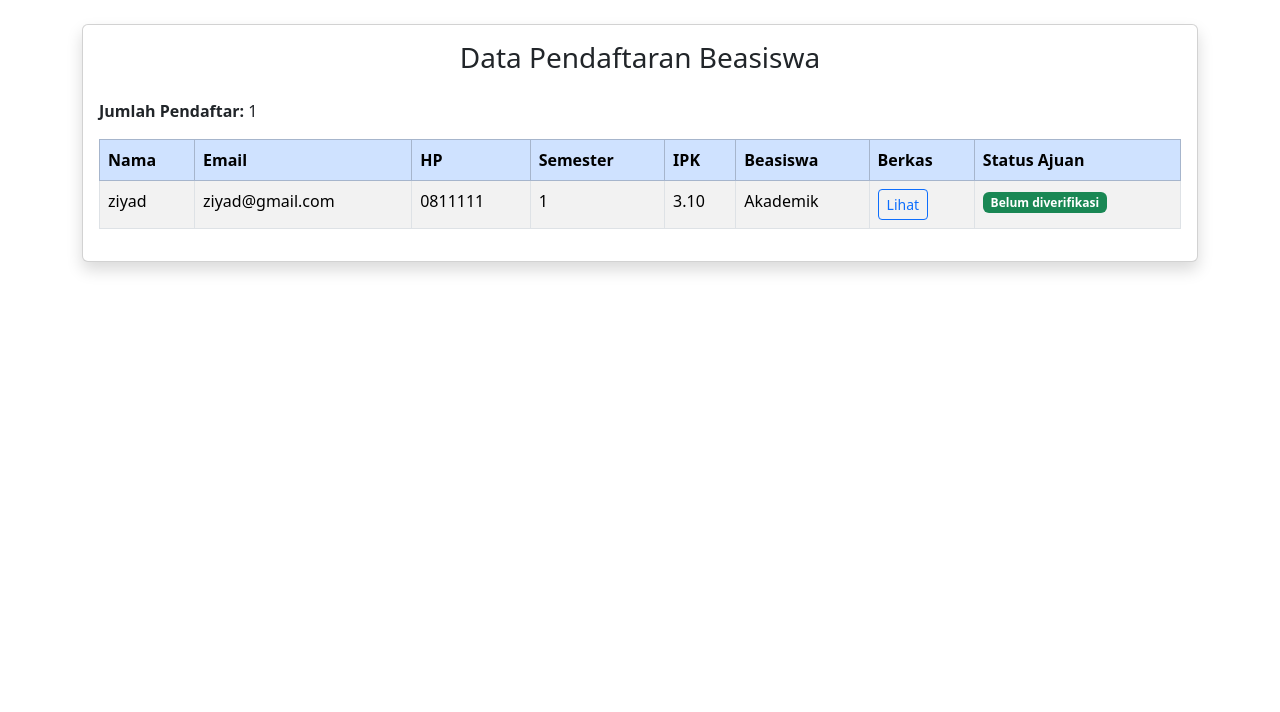
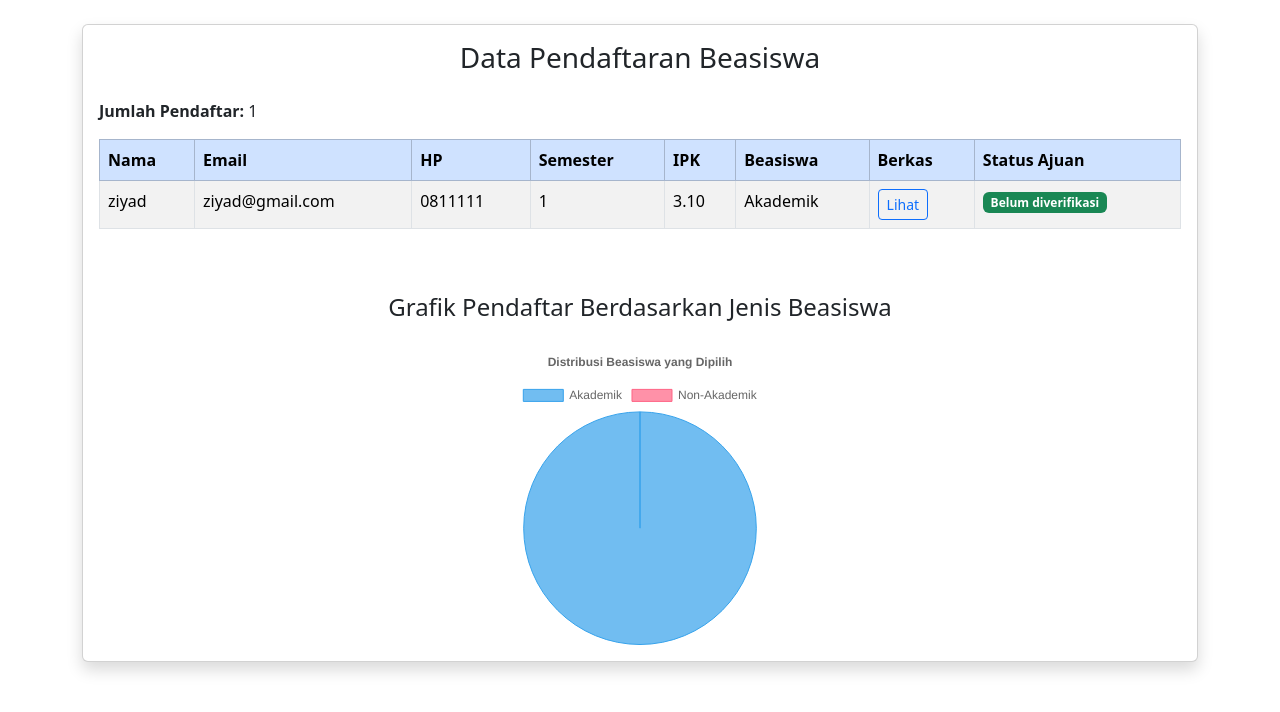
Before and after one commit to PunyoZeilee/project-beasiswa, a PHP site: page /Hasil.php in a window 1280 px wide. Shown: the part 56-768 px from the top of the page. Run offline with PHP 8.4, Linux system fonts and the light colour scheme; data comes from the database, SQL or seed files in the repository.

Commit message:
Update Hasil.php

```diff
--- a/project-beasiswa/Hasil.php
+++ b/project-beasiswa/Hasil.php
@@ -4,7 +4,7 @@
   <meta charset="UTF-8">
   <title>Hasil Pendaftaran</title>
   <link href="https://cdn.jsdelivr.net/npm/bootstrap@5.3.2/dist/css/bootstrap.min.css" rel="stylesheet">
-  <link href="/assets//css/style.css">
+  <script src="https://cdn.jsdelivr.net/npm/chart.js"></script>
 </head>
 <body>
 
@@ -39,12 +39,22 @@
         $data[] = $row;
       }
 
+      // Hitung jumlah pendaftar berdasarkan jenis beasiswa
+      $akademik = 0;
+      $nonAkademik = 0;
+      foreach ($data as $row) {
+        if (strtolower($row['beasiswa']) === 'akademik') {
+          $akademik++;
+        } else {
+          $nonAkademik++;
+        }
+      }
+
       // Mengurutkan array berdasarkan nama
       usort($data, function($a, $b) {
         return strcmp($a['nama'], $b['nama']);
       });
 
-      // Menampilkan panjang array
       echo "<p><strong>Jumlah Pendaftar:</strong> " . count($data) . "</p>";
       ?>
 
@@ -80,6 +90,46 @@
           </tbody>
         </table>
       </div>
+    <!-- Grafik Pie -->
+    <h4 class="mt-5 text-center">Grafik Pendaftar Berdasarkan Jenis Beasiswa</h4>
+    <div class="d-flex justify-content-center mt-4">
+      <canvas id="grafikBeasiswa" style="max-width: 300px; max-height: 300px;"></canvas>
+    </div>
+    <script>
+      const ctx = document.getElementById('grafikBeasiswa').getContext('2d');
+      const chart = new Chart(ctx, {
+        type: 'pie',
+        data: {
+          labels: ['Akademik', 'Non-Akademik'],
+          datasets: [{
+            label: 'Jumlah Pendaftar',
+            data: [<?= $akademik ?>, <?= $nonAkademik ?>],
+            backgroundColor: [
+              'rgba(54, 162, 235, 0.7)',
+              'rgba(255, 99, 132, 0.7)'
+            ],
+            borderColor: [
+              'rgba(54, 162, 235, 1)',
+              'rgba(255, 99, 132, 1)'
+            ],
+            borderWidth: 1
+          }]
+        },
+        options: {
+          responsive: true,
+          plugins: {
+            legend: {
+              position: 'top'
+            },
+            title: {
+              display: true,
+              text: 'Distribusi Beasiswa yang Dipilih'
+            }
+          }
+        }
+      });
+    </script>
+
 
     </div>
   </div>
```
